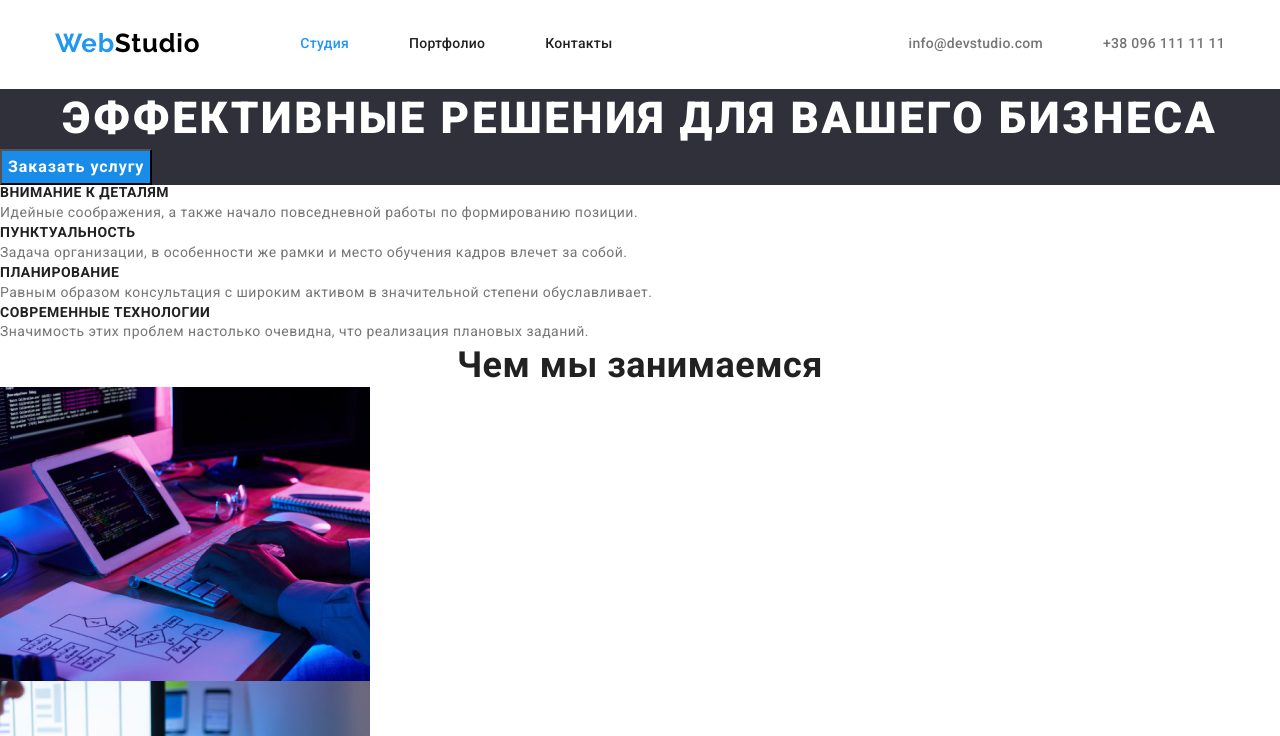
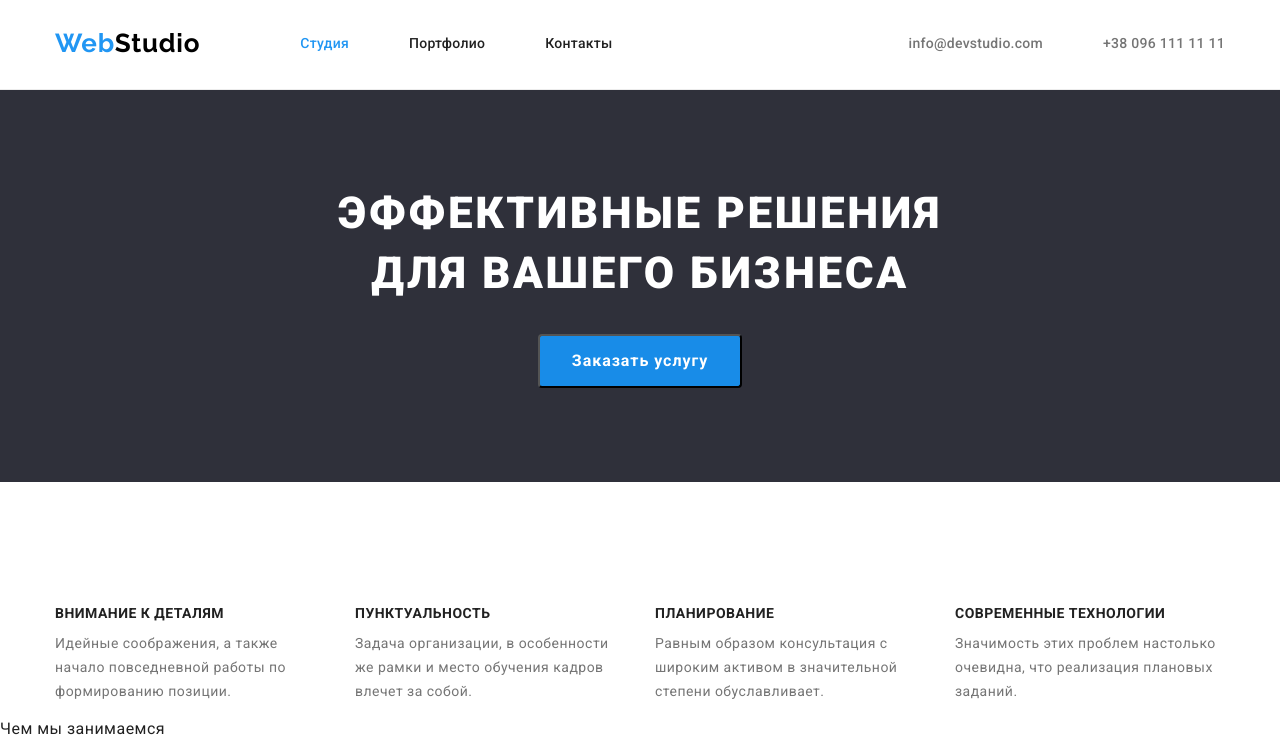
Before and after one commit to Julia-if/goit-markup-hw-03, a plain HTML site: page index.html in a window 1280 px wide. Shown: the top 736 px of the page. Drawn offline with nearby package versions, Linux system fonts and the light colour scheme.

Commit message:
позиціонування секцій

```diff
--- a/css/style.css
+++ b/css/style.css
@@ -43,6 +43,10 @@ body {
 .link {
   text-decoration: none;
 }
+.section {
+  padding-top: 94px;
+  padding-bottom: 94px;
+}
 /* === COMPONENTS=== */
 .section-title {
   font-size: 36px;
@@ -62,6 +66,7 @@ body {
 .header {
   padding-top: 28px;
   padding-bottom: 30px;
+  border-bottom: 1px solid #ececec;
 }
 .header-nav {
   display: flex;
@@ -136,6 +141,8 @@ body {
   letter-spacing: 0.06em;
   text-transform: uppercase;
   color: var(--color-hero-title);
+  width: 696px;
+  margin: 0px auto 30px auto;
 }
 .modal-btn {
   font-family: var(--main-font);
@@ -147,6 +154,10 @@ body {
   color: var(--color-hero-title);
   background: #188ce8;
   cursor: pointer;
+  border-radius: 4px;
+  padding: 10px 32px;
+  margin: 0px auto;
+  display: block;
 }
 .modal-btn:hover,
 .modal-btn:focus {
@@ -160,6 +171,7 @@ body {
   font-size: 14px;
   line-height: 1.14;
   text-transform: uppercase;
+  margin-bottom: 10px;
 }
 .skills-description {
   font-size: 14px;
@@ -167,6 +179,20 @@ body {
   line-height: 1.71;
   color: var(--description-color);
 }
+.skills {
+  padding-bottom: 47px;
+}
+.skills-list {
+  display: flex;
+  margin-left: -30px;
+  margin-bottom: -30px;
+}
+.skills-list-item {
+  flex-basis: calc((100% - 120px) / 4);
+  margin-left: 30px;
+  margin-top: 30px;
+}
+
 /* === END skills=== */
 
 /* === Our team=== */
--- a/index.html
+++ b/index.html
@@ -31,44 +31,49 @@
 </header>
 <main>
     <!-- ===HERO=== -->
-    <section class="hero">
+    <section class="hero section">
+        <div class="container">
         <h1 class="hero-title">Эффективные решения для вашего бизнеса</h1>
         <button class="modal-btn" type="button">Заказать услугу</button>
+    </div>
     </section>
     <!-- ===END HERO=== -->
 
     <!-- ===Переваги=== -->
-    <section>
+    <section class="skills section">
+        <div class="container">
         <h2 hidden>Наші переваги</h2>
         <ul class="skills-list list">
-           <li class="sklls-list-item">
+           <li class="skills-list-item">
                <h3 class="skills-title">Внимание к деталям</h3>
                <p class="skills-description">Идейные соображения, а также начало повседневной работы по формированию позиции.</p>
            </li>
-           <li class="sklls-list-item">
+           <li class="skills-list-item">
             <h3 class="skills-title">Пунктуальность</h3>
             <p class="skills-description">Задача организации, в особенности же рамки и место обучения кадров влечет за собой.</p>
         </li>
-        <li class="sklls-list-item">
+        <li class="skills-list-item">
             <h3 class="skills-title">Планирование</h3>
             <p class="skills-description">Равным образом консультация с широким активом в значительной степени обуславливает.</p>
         </li>
-        <li class="sklls-list-item">
+        <li class="skills-list-item">
             <h3 class="skills-title">Современные технологии</h3>
             <p class="skills-description">Значимость этих проблем настолько очевидна, что реализация плановых заданий.</p>
         </li>
         </ul>
+        </div>
     </section>
     <!-- ===End Переваги=== -->
 
 <!-- ===Our works=== -->
-    <section class="works">
+    <section class="works>
         <h2 class="section-title">Чем мы занимаемся</h2>
         <ul class="works-list list">
             <li class="works-list-item"><img src="./images/works/img.jpg" alt="роззмітка майбутнього сайту" width="370"></li>
             <li class="works-list-item"><img src="./images/works/img1.jpg" alt="адаптація сайту" width="370"></li>
             <li class="works-list-item"><img src="./images/works/img2.jpg" alt="вибір кольорової гами" width="370"></li>
         </ul>
+        </div>
     </section>
     <!-- ===End Our works=== -->
 
```
Also changed, not shown: portfolio.html (+1 -1 lines).
